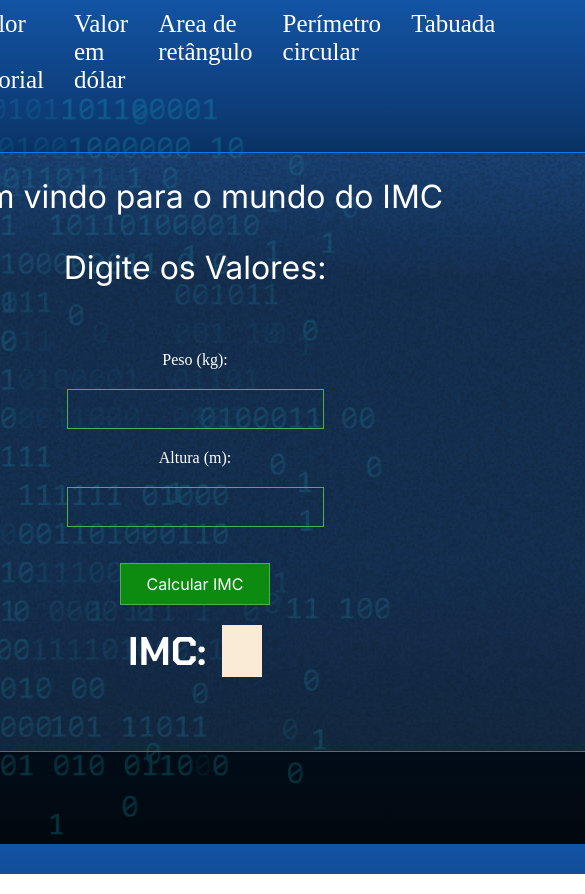
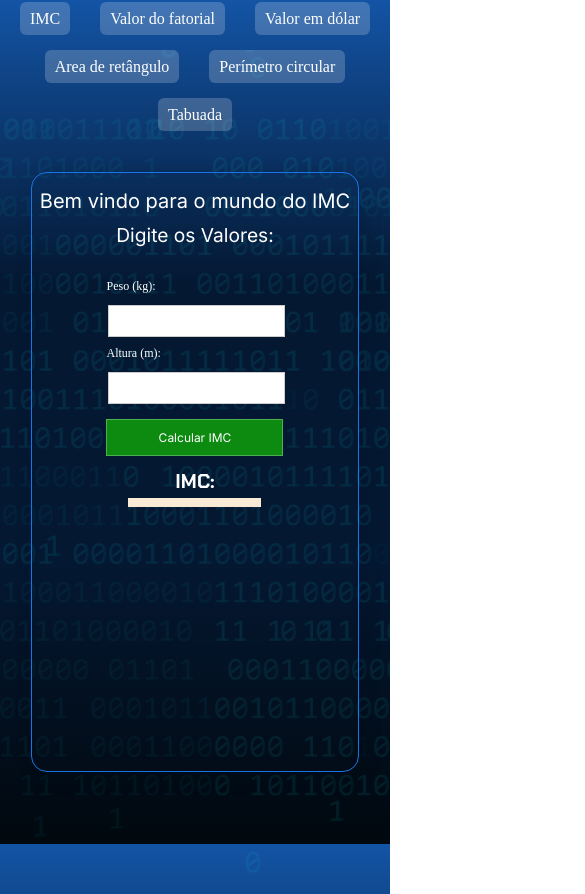
Before and after one commit to dionlucas10/projeto-teste, a plain HTML site: page imc.html in a window 390 px wide. Shown: the top 894 px of the page, 585 px wide, since content can reach past the window. Drawn offline with Linux system fonts and the light colour scheme; files whose address does not match are found by name.

Commit message:
reponsividade atualizada

```diff
--- a/style.css
+++ b/style.css
@@ -9,7 +9,8 @@
 
 body {
     background: linear-gradient(#1354A5 0%, #041832 33.33%, #041832 66.67%, #01080E 100%);
-    height: 100vh;
+    min-height: 100vh;
+    height: auto;
     display: flex;
     flex-direction: column;
     padding-top: 60px;
@@ -38,7 +39,7 @@ body::before {
     top: 0;
     left: 0;
     width: 100%;
-    background: transparent;
+    /* background: rgba(0,0,0,0.8); */
     z-index: 10;
     align-items: center;
     padding: 10px 0;
@@ -67,8 +68,10 @@ body::before {
 
 
 .container {
-    width: 1200px;
-    height: 600px;
+    width: auto;
+    max-width: 1200px;
+    min-height: 600px;
+    height: auto;
     display: flex;
     align-items: center;
     justify-content: space-between;
@@ -76,8 +79,9 @@ body::before {
     border: 1px solid #1875E8;
     box-shadow: 4px 4px 20px 0px rgba(1, 8, 14, 0.15);
     background-image: url("img/Ruido.png");
-    background-size: 100% 100%;
+    background-size: cover;
     position: relative;
+    margin: 0 auto;
 }
 
 .container__conteudo {
@@ -132,3 +136,174 @@ h2 {
     font-size: 32px;
     font-weight: 400;
 }
+
+/* Responsividade para telas pequenas (celulares) */
+@media (max-width: 768px) {
+    body {
+        padding-top: 80px;
+        align-items: flex-start;
+        align-items: center;
+    }
+
+    body::before {
+        background-position: center;
+        opacity: 0.2;
+    }
+
+    .cabecalho {
+        /* Layout */
+        flex-direction: row;
+        align-items: stretch;
+        padding: 10px 0;
+    }
+
+    .container-cabecalho {
+        width: 100%;
+        display: flex;
+        justify-content: center;
+    }
+
+    .lista-menu {
+        display: flex;
+        gap: 30px;
+        flex-direction: row;
+        flex-wrap: wrap;
+        justify-content: center;
+        align-items: center;
+
+    }
+
+    .lista-menu-link {
+        font-size: 16px;
+        padding: 8px 10px;
+        background: rgba(255, 255, 255, 0.2);
+        border-radius: 6px;
+        transition: background 0.3s ease;
+    }
+
+    .container {
+        width: 95%;
+        height: auto;
+        flex-direction: column;
+        padding: 1em;
+        align-items: center;
+        background-image: none;
+        border-radius: 16px;
+    }
+
+    .container__conteudo {
+        margin: 1em 0 0 0;
+    }
+
+    .container__botao {
+        font-size: 18px;
+        padding: 12px 20px;
+        margin-top: 12px;
+    }
+
+    .container__texto {
+        margin: 12px 0;
+    }
+
+    h1 {
+        font-size: 48px;
+    }
+
+    h2 {
+        font-size: 24px;
+    }
+}
+
+/* Responsividade para telas muito pequenas */
+@media (max-width: 480px) {
+    body {
+        padding-top: 100px;
+        height: auto;
+        min-height: 100vh;
+    }
+
+    .cabecalho {
+        /* Layout */
+        flex-direction: row;
+        align-items: stretch;
+    }
+
+    .container-cabecalho {
+        width: 100%;
+    }
+
+    .lista-menu {
+        gap: 30px;
+        flex-direction: row;
+        flex-wrap: wrap;
+        justify-content: center;
+        align-items: center;
+    }
+
+    .lista-menu-link {
+        font-size: 16px;
+        background: rgba(255, 255, 255, 0.2);
+        border-radius: 6px;
+        padding: 8px 10px;
+        transition: background 0.3s ease;
+    }
+
+    .container {
+        width: 100%;
+        border-radius: 16px;
+        padding: 0.5em;
+    }
+
+    .container__conteudo {
+        margin: 0.5em 0 0 0;
+    }
+
+    .container__botao {
+        font-size: 16px;
+        padding: 10px 16px;
+    }
+
+    h1 {
+        font-size: 36px;
+    }
+
+    h2 {
+        font-size: 20px;
+    }
+}
+
+/* Responsividade para telas médias (tablets) */
+@media (min-width: 769px) and (max-width: 1024px) {
+    .container {
+        width: 90%;
+        height: 500px;
+    }
+
+    h1 {
+        font-size: 60px;
+    }
+
+    h2 {
+        font-size: 28px;
+    }
+
+    .lista-menu-link {
+        font-size: 22px;
+    }
+}
+
+/* Responsividade para telas grandes (desktops) */
+@media (min-width: 1025px) {
+    .container {
+        width: 1400px;
+        height: 700px;
+    }
+
+    h1 {
+        font-size: 80px;
+    }
+
+    h2 {
+        font-size: 36px;
+    }
+}
--- a/style/imc.css
+++ b/style/imc.css
@@ -1,10 +1,12 @@
 .titulo-imc{
     margin: 1em 0 0 0;
+    font-size: 2em;
 }
 
 .imc{
-    margin: 4em 0 0 0;
-
+    margin: 4em auto 0 auto;
+    max-width: 600px;
+    padding: 0 1em;
 }
 
 .imc-numeros{
@@ -12,6 +14,12 @@
     flex-direction: column;
     gap: 1em;
     align-items: center;
+}
+
+.imc-numeros label {
+    font-size: 16px;
+    display: block;
+    margin-bottom: 0.5em;
 }
 
 .botao-imc{
@@ -25,6 +33,15 @@
     font-size: 16px;
     margin: 4px 2px;
     cursor: pointer;
+    width: 100%;
+    max-width: 300px;
+    box-sizing: border-box;
+}
+
+input.botao-imc {
+    border: 1px solid #ccc;
+    background-color: #fff;
+    color: #000;
 }
 
 .back{
@@ -43,9 +60,7 @@
 .resultado{
     font-size: 40px;
     font-weight: bold;
-    /* margin-top: 1em; */
     text-align: center;
-
 }
 
 .resultado-imc{
@@ -64,8 +79,171 @@
     justify-content: center;
     gap: 1em;
 }
+
 .descricao-imc{
     font-size: 20px;
     text-align: center;
     margin-top: 1em;
 }
+
+/* Responsividade para telas pequenas (celulares) */
+@media (max-width: 768px) {
+    .titulo-imc {
+        font-size: 1.5em;
+        margin: 0.5em 0 0 0;
+    }
+
+    .imc {
+        margin: 2em 1em 0 1em;
+        max-width: none;
+        padding: 0;
+    }
+
+    .imc-numeros {
+        gap: 0.5em;
+        width: 100%;
+        max-width: 400px;
+        align-items: flex-start;
+    }
+
+    .imc-numeros label {
+        font-size: 14px;
+        margin-bottom: 0.2em;
+    }
+
+    .botao-imc {
+        padding: 12px 16px;
+        font-size: 14px;
+        width: 100%;
+        max-width: none;
+    }
+
+    input.botao-imc {
+        padding: 10px;
+    }
+
+    .back {
+        width: 100%;
+        max-width: 200px;
+        margin-top: 0.5em;
+        padding: 12px;
+        font-size: 14px;
+    }
+
+    .resultado {
+        font-size: 24px;
+    }
+
+    .resultado-imc {
+        font-size: 16px;
+        padding: 0.5em;
+        margin: 0 1em;
+    }
+
+    .imc-resultado {
+        flex-direction: column;
+        gap: 0.5em;
+        margin: 1em;
+    }
+
+    .descricao-imc {
+        font-size: 16px;
+        margin-top: 0.5em;
+        padding: 0 1em;
+    }
+}
+
+/* Responsividade para telas muito pequenas */
+@media (max-width: 480px) {
+    .titulo-imc {
+        font-size: 1.2em;
+    }
+
+    .imc-numeros {
+        gap: 0.3em;
+    }
+
+    .imc-numeros label {
+        font-size: 12px;
+    }
+
+    .botao-imc {
+        font-size: 12px;
+        padding: 10px 12px;
+    }
+
+    input.botao-imc {
+        padding: 8px;
+    }
+
+    .back {
+        padding: 10px;
+        font-size: 12px;
+    }
+
+    .resultado {
+        font-size: 20px;
+    }
+
+    .resultado-imc {
+        font-size: 14px;
+        padding: 0.3em;
+    }
+
+    .imc-resultado {
+        gap: 0.3em;
+        margin: 0.5em;
+    }
+
+    .descricao-imc {
+        font-size: 14px;
+        margin-top: 0.3em;
+    }
+}
+
+/* Responsividade para telas médias (tablets) */
+@media (min-width: 769px) and (max-width: 1024px) {
+    .titulo-imc {
+        font-size: 1.8em;
+    }
+
+    .imc {
+        max-width: 500px;
+        margin: 3em auto 0 auto;
+    }
+
+    .botao-imc {
+        max-width: 250px;
+    }
+
+    .resultado {
+        font-size: 35px;
+    }
+
+    .resultado-imc {
+        font-size: 18px;
+    }
+
+    .descricao-imc {
+        font-size: 18px;
+    }
+}
+
+/* Responsividade para telas grandes (desktops) */
+@media (min-width: 1025px) {
+    .titulo-imc {
+        font-size: 2.2em;
+    }
+
+    .resultado {
+        font-size: 45px;
+    }
+
+    .resultado-imc {
+        font-size: 22px;
+    }
+
+    .descricao-imc {
+        font-size: 22px;
+    }
+}
```
Also changed, not shown: fatorial.html (+1 -1 lines).
